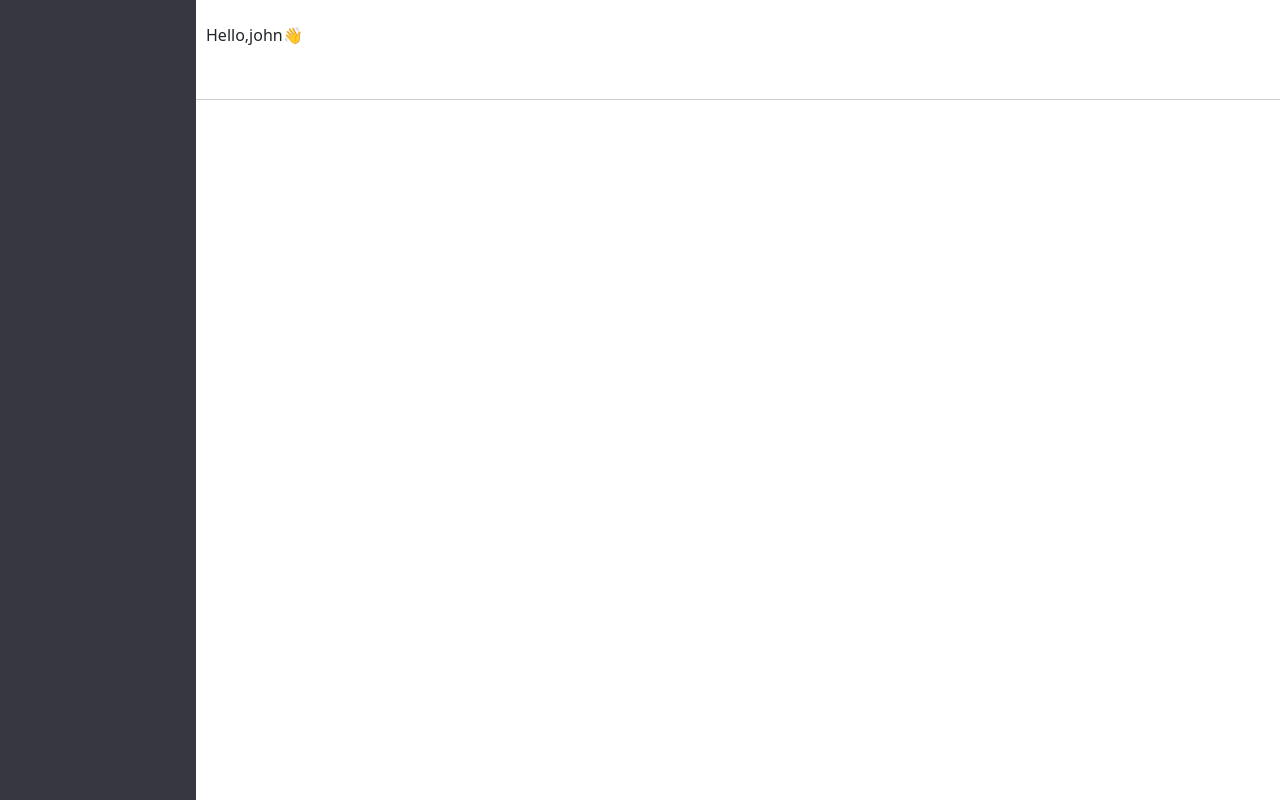
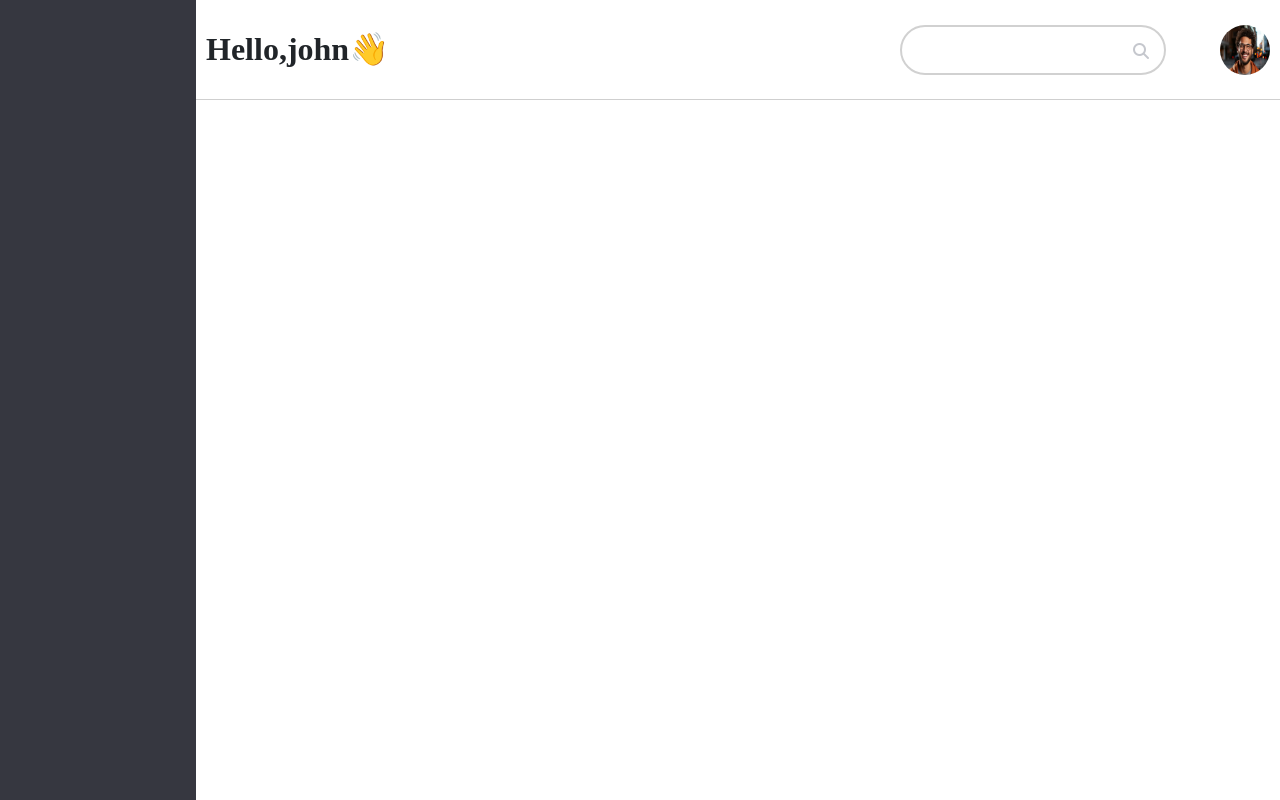
Before and after one commit to fromSoundToDev/dashboard1, a website: page src/index.html in a window 1280 px wide. Drawn offline with nearby package versions, Linux system fonts and the light colour scheme; files that its build step writes are made by us from their sources.

Commit message:
finishing dashboard header

```diff
--- a/src/index.html
+++ b/src/index.html
@@ -12,8 +12,11 @@
             <div class="header-content">
                 <div class="greating">Hello,john👋</div>
                 <div class="search-picture">
-                    <div class="search-bar"></div>
-                    <img class="profile-picture" src="" alt="">
+                    <div class="search-bar">
+                        <input class="search-element" type="search" name="" id="">
+                        <i class="fa-solid fa-magnifying-glass search-icon"></i>
+                    </div>
+                    <img class="profile-picture" src="./scss/vendors/images/profile_picture_maker_before.webp" alt="">
                 </div>
             </div>
         </div>
@@ -35,6 +38,6 @@
 
         </div>
 
-
+        <script src="https://kit.fontawesome.com/8d7051a2c4.js" crossorigin="anonymous"></script>
 </body>
 </html>
--- a/src/scss/layouts/_header.scss
+++ b/src/scss/layouts/_header.scss
@@ -2,18 +2,71 @@
 @import "../outils/variables";
 
 .header{
+
     background-color: $generalBgColor;
     border-bottom: 1px solid $borderColor;
     padding :10px;
+    display:flex;
+    justify-content:center;
+    align-items:center;
 
     .header-content{
         display:flex;
+        align-items:center;
         justify-content : space-between;
         height:50px;
         width:1064px;
         align-items: center;
 
+
+        .greating{
+            font-family: product sans;
+            font-weight: 700;
+            font-size:32px;
+            line-height : 29.28px;
+        }
+
         .search-picture{
+            display:flex;
+            justify-content: space-between;
+            align-items:center;
+            width:370px;
+            height:50px;
+            .search-bar{
+                display:flex;
+                align-items: center;
+                justify-content: space-between;
+                padding: 5px 18px;
+                width: 266px;
+                height: 50px;
+                border-radius: 25px ;
+                border: 2px solid #D1D1D1;
+                opacity: 0px;
+
+
+
+                .search-icon{
+                    width: 13px;
+                    height: 13px;
+                    top: 18px;
+                    left: 918px;
+                    color:#C5C7CD;
+                    }
+
+                .search-element{
+                    width:200px;
+                    height:37px;
+                    border:none;
+                    outline:none;
+                }
+            }
+
+            .profile-picture{
+                width: 50px;
+                height:50px;
+               border-radius: 50%;
+            }
+
 
         }
 
```
Also changed, not shown: src/scss/vendors/images/profile_picture_maker_before.webp (added).
